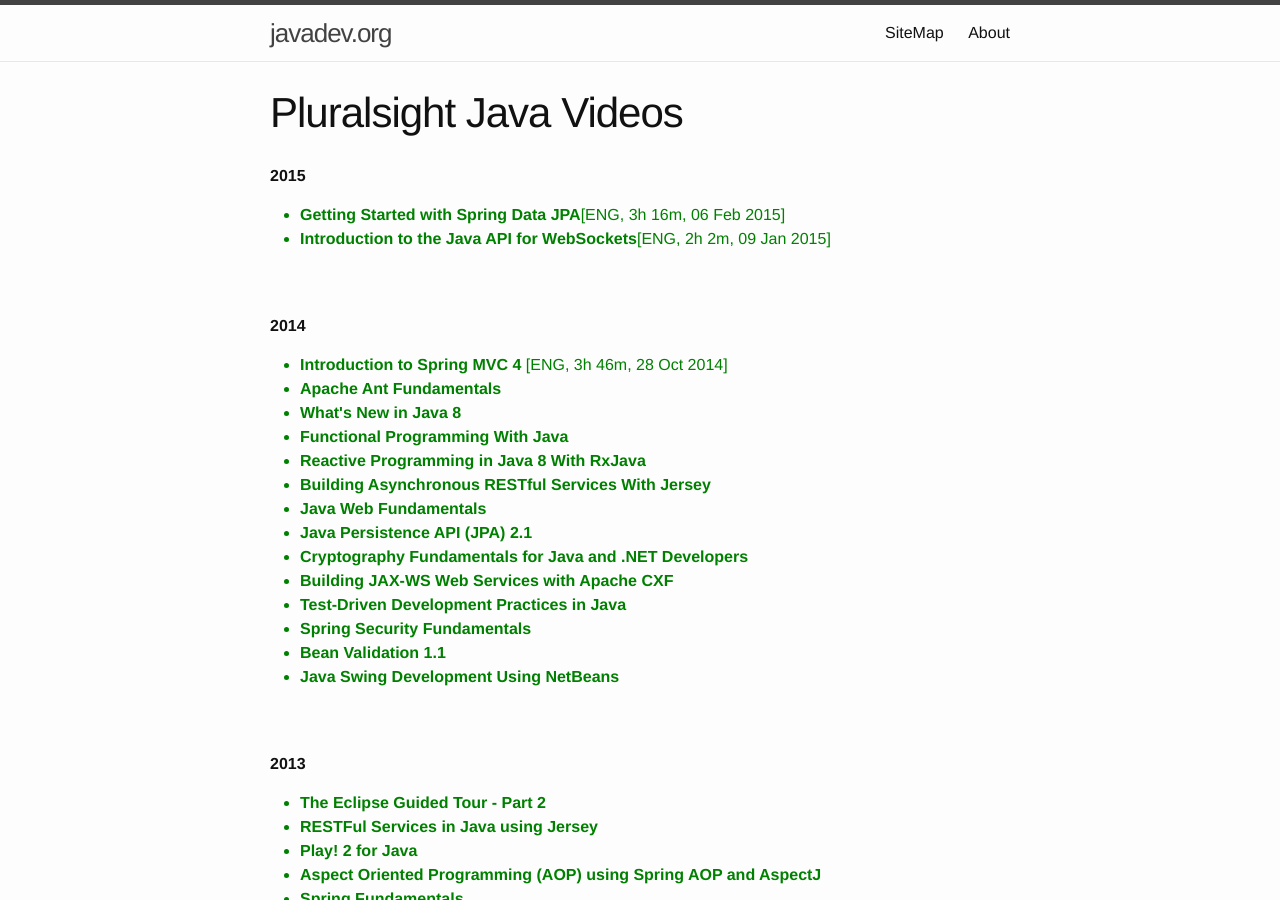
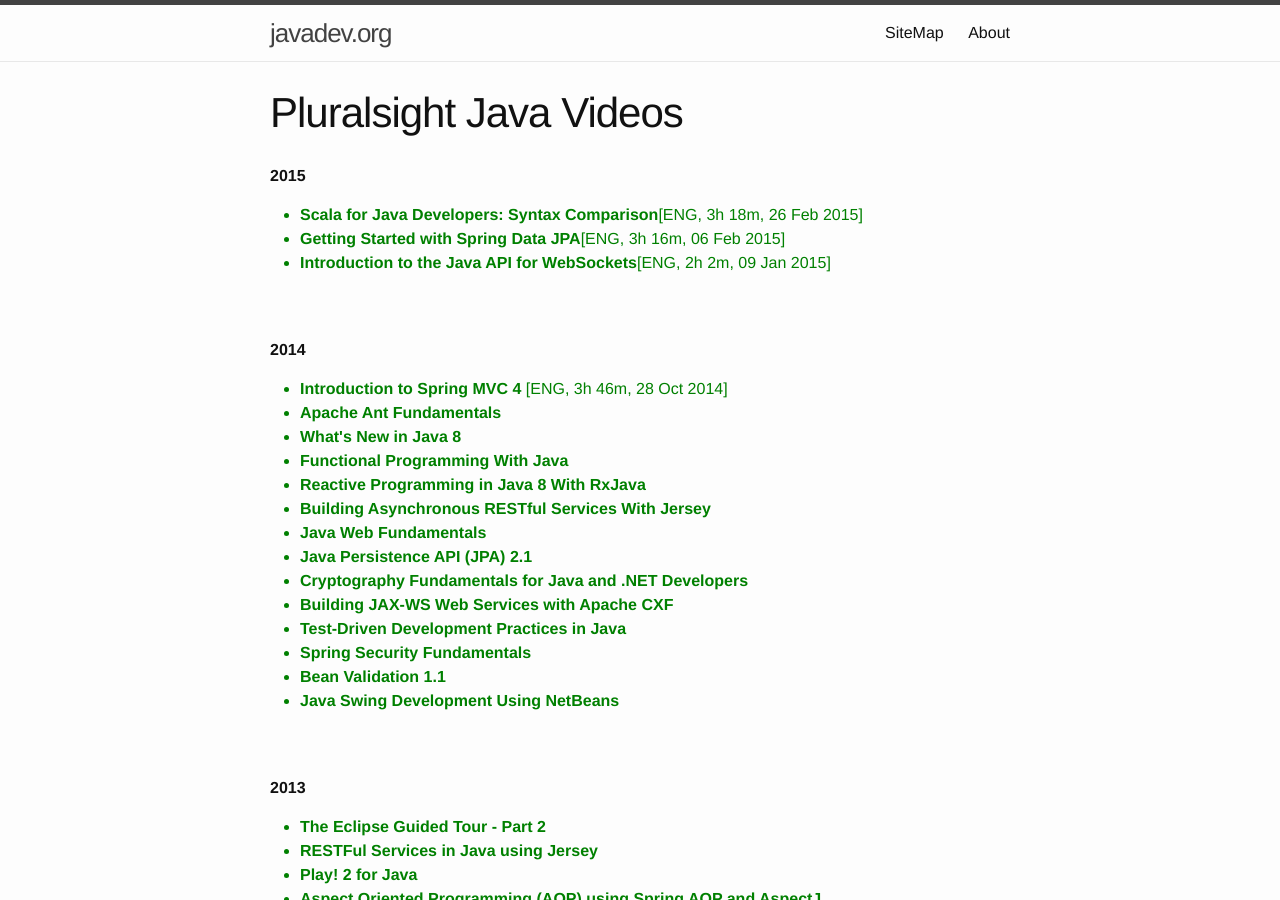
Before and after one commit to webmakaka/javadev.org, a Jekyll site: the page built from website/library/collections/video/paid/pluralsight.md, in a window 1280 px wide and 900 px high. Built offline with Jekyll 4.4.1, drawn with Linux system fonts in a browser that asks for light colours.

Commit message:
Update pluralsight.md

```diff
--- a/website/library/collections/video/paid/pluralsight.md
+++ b/website/library/collections/video/paid/pluralsight.md
@@ -9,6 +9,7 @@
 
 
 <ul>
+    <li style="color:green"><strong>Scala for Java Developers: Syntax Comparison</strong>[ENG, 3h 18m, 26 Feb 2015]</li>
     <li style="color:green"><strong>Getting Started with Spring Data JPA</strong>[ENG, 3h 16m, 06 Feb 2015]</li>
     <li style="color:green"><strong>Introduction to the Java API for WebSockets</strong>[ENG, 2h 2m, 09 Jan 2015]</li>
 </ul>
```
